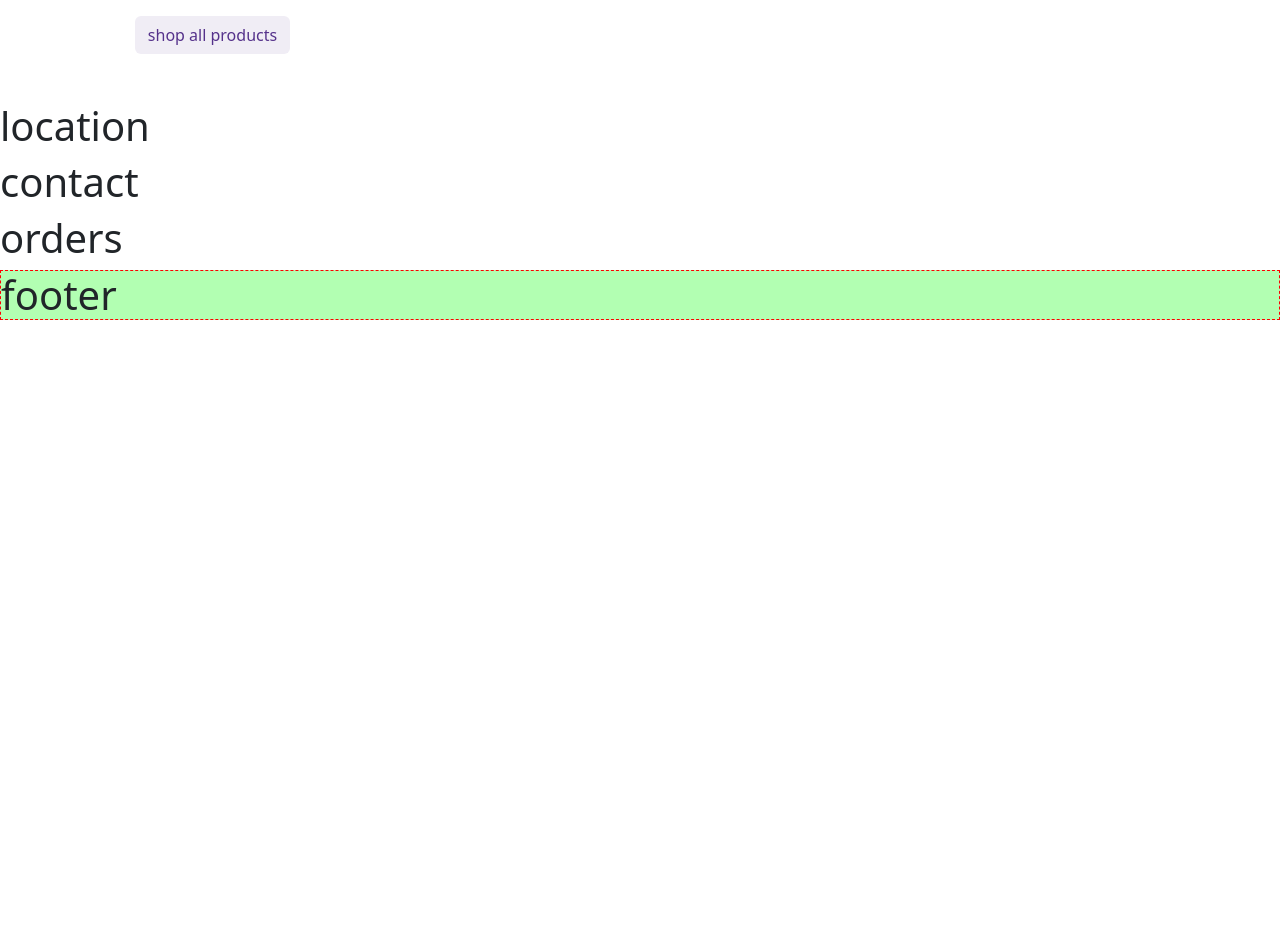
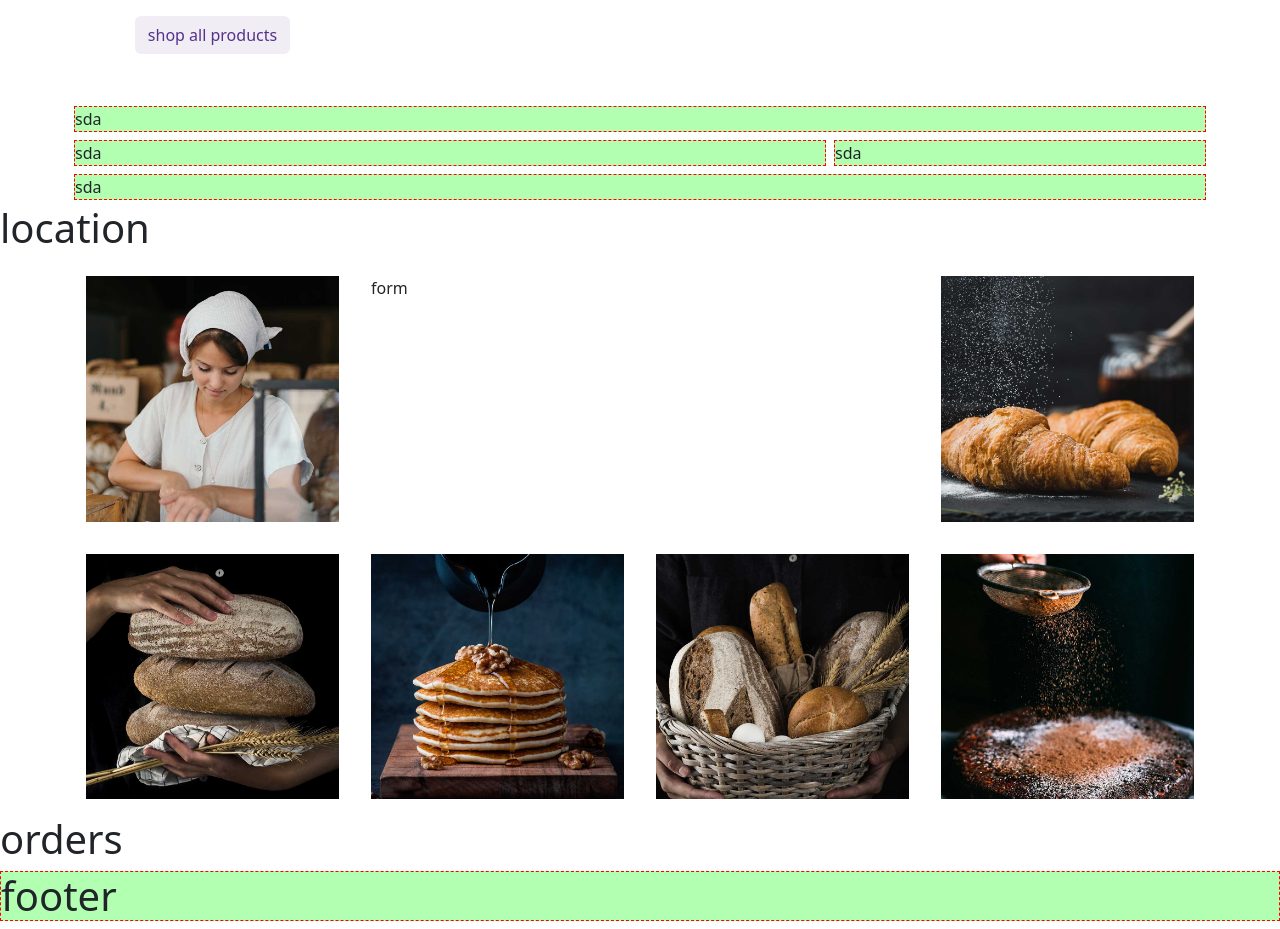
Before and after one commit to CarloCassini/proj-html-vuejs, a Vue app: page / in a window 1280 px wide. Shown: the part 2363-3292 px from the top of the page. Before the commit the page ends 2691 px from the top, so only its background shows below. Built offline with nearby package versions, Linux system fonts and the light colour scheme.

Commit message:
add contacts images

```diff
--- a/src/components/main components/contact.vue
+++ b/src/components/main components/contact.vue
@@ -19,7 +19,37 @@ export default {
 </script>
 
 <template>
-  <h1>contact</h1>
+  <section class="container">
+    <div class="row">
+      <!-- first row -->
+      <div class="col-3 p-3">
+        <div class="">
+          <img src="images/social/social-1.jpg" alt="" />
+        </div>
+      </div>
+      <div class="col-6 p-3"><div class="">form</div></div>
+      <div class="col-3 p-3">
+        <div class=""><img src="images/social/social-2.jpg" alt="" /></div>
+      </div>
+      <!-- second row -->
+      <div class="col-3 p-3">
+        <div class=""><img src="images/social/social-3.jpg" alt="" /></div>
+      </div>
+      <div class="col-3 p-3">
+        <div class=""><img src="images/social/social-5.jpg" alt="" /></div>
+      </div>
+      <div class="col-3 p-3">
+        <div class=""><img src="images/social/social-4.jpg" alt="" /></div>
+      </div>
+      <div class="col-3 p-3">
+        <div class=""><img src="images/social/social-6.jpg" alt="" /></div>
+      </div>
+    </div>
+  </section>
 </template>
 
-<style lang="scss" scoped></style>
+<style lang="scss" scoped>
+img {
+  width: 100%;
+}
+</style>
--- a/src/components/main components/social.vue
+++ b/src/components/main components/social.vue
@@ -19,7 +19,14 @@ export default {
 </script>
 
 <template>
-  <section class="container"></section>
+  <section class="container">
+    <div class="row">
+      <div class="col-12 p-1"><div class="debug">sda</div></div>
+      <div class="col-8 p-1"><div class="debug">sda</div></div>
+      <div class="col-4 p-1"><div class="debug">sda</div></div>
+      <div class="col-12 p-1"><div class="debug">sda</div></div>
+    </div>
+  </section>
 </template>
 
 <style lang="scss" scoped></style>
```
